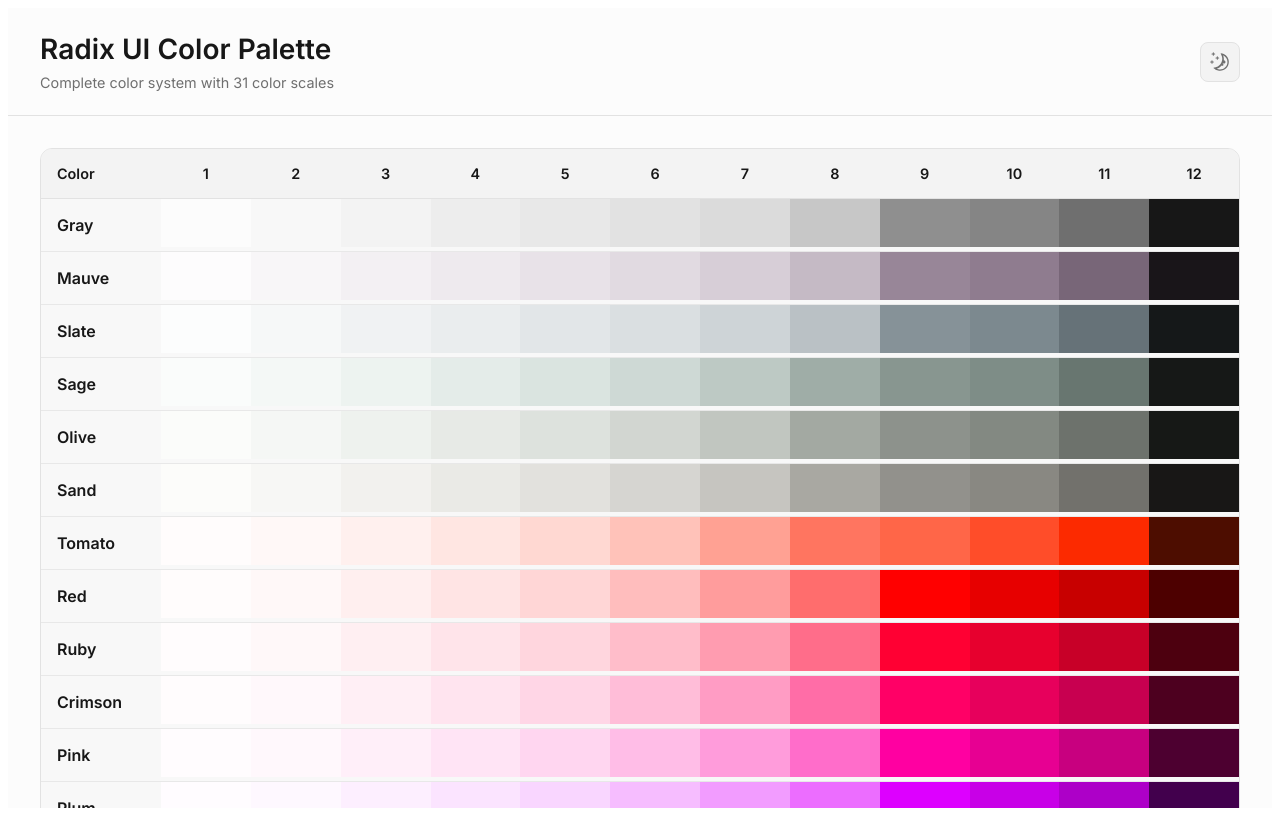
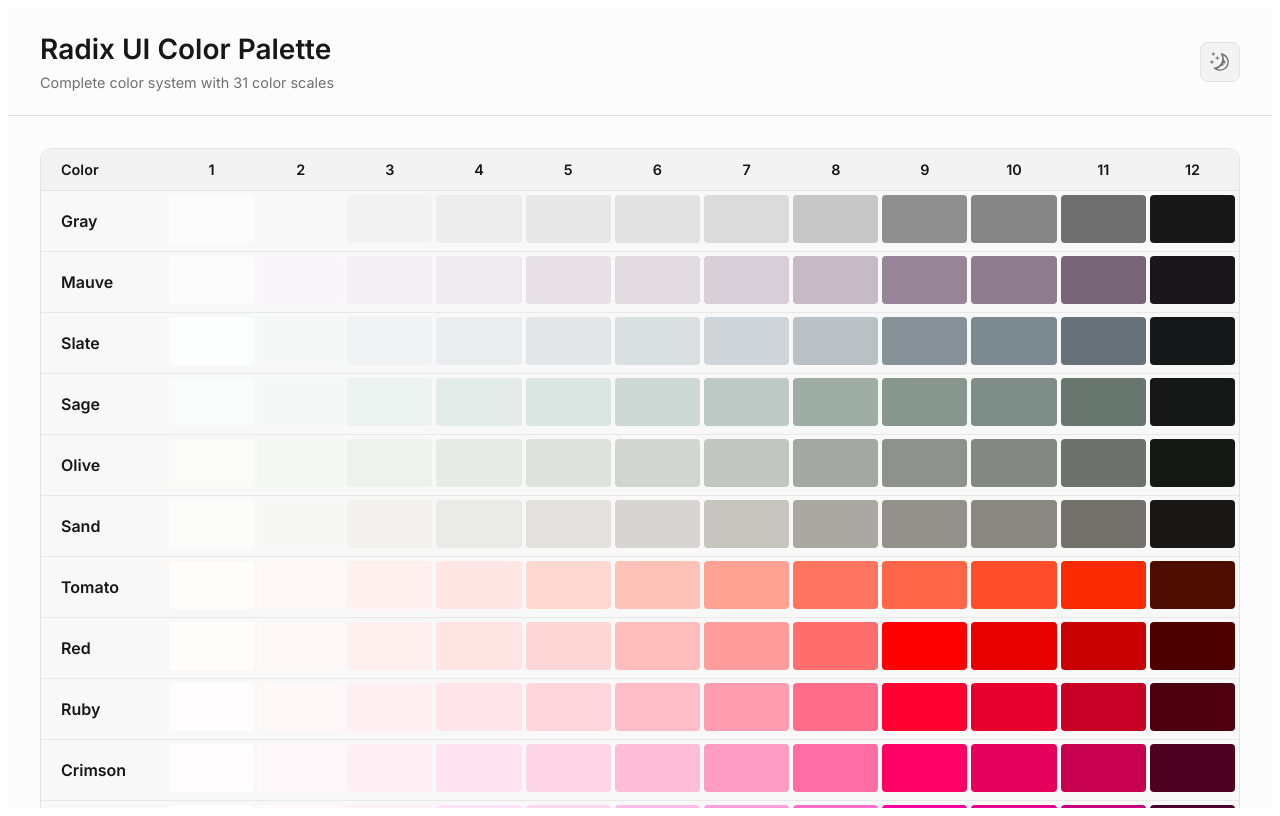
Before and after one commit to dmitrijovsjanik/fast.ui.color, a React (Vite) app: page / in a window 1280 px wide. Built offline with nearby package versions, Linux system fonts and the light colour scheme; the HTML template or start-up script is replaced by a standard one.

Commit message:
Fix color interface and improve spacing with 4px gaps

```diff
--- a/src/colors/palette.ts
+++ b/src/colors/palette.ts
@@ -46,6 +46,8 @@ export interface ColorPalette {
   amber: ColorScale;
   gold: ColorScale;
   bronze: ColorScale;
+  black: ColorScale;
+  white: ColorScale;
 }
 
 // Light Theme Colors (Complete Radix UI Palette)
--- a/src/components/ColorPalette.tsx
+++ b/src/components/ColorPalette.tsx
@@ -89,8 +89,8 @@ export function ColorPalette() {
       <style jsx>{`
         .color-palette-container {
           height: 100vh;
-          background: ${getColor(colors, 'gray', '1')};
-          color: ${getColor(colors, 'gray', '12')};
+          background: ${getColor(colors, 'gray', 1)};
+          color: ${getColor(colors, 'gray', 12)};
           transition: all 0.3s ease;
           font-family: 'Inter', -apple-system, BlinkMacSystemFont, 'Segoe UI', Roboto, sans-serif;
         }
@@ -104,8 +104,8 @@ export function ColorPalette() {
 
         .content-header {
           padding: 1.5rem 2rem;
-          border-bottom: 1px solid ${getColor(colors, 'gray', '6')};
-          background: ${getColor(colors, 'gray', '1')};
+          border-bottom: 1px solid ${getColor(colors, 'gray', 6)};
+          background: ${getColor(colors, 'gray', 1)};
           flex-shrink: 0;
         }
 
@@ -124,7 +124,7 @@ export function ColorPalette() {
 
         .content-header p {
           margin: 0;
-          color: ${getColor(colors, 'gray', '11')};
+          color: ${getColor(colors, 'gray', 11)};
           font-size: 0.9rem;
           font-family: 'Inter', -apple-system, BlinkMacSystemFont, 'Segoe UI', Roboto, sans-serif;
         }
@@ -136,28 +136,31 @@ export function ColorPalette() {
         }
 
         .color-table {
-          background: ${getColor(colors, 'gray', '2')};
+          background: ${getColor(colors, 'gray', 2)};
           border-radius: 0.75rem;
-          border: 1px solid ${getColor(colors, 'gray', '6')};
+          border: 1px solid ${getColor(colors, 'gray', 6)};
           overflow: hidden;
+          border-spacing: 4px;
         }
 
         .table-header {
           display: grid;
           grid-template-columns: 120px repeat(12, 1fr);
-          background: ${getColor(colors, 'gray', '3')};
-          border-bottom: 1px solid ${getColor(colors, 'gray', '6')};
+          background: ${getColor(colors, 'gray', 3)};
+          border-bottom: 1px solid ${getColor(colors, 'gray', 6)};
           position: sticky;
           top: 0;
           z-index: 10;
+          gap: 4px;
+          padding: 4px;
         }
 
         .color-name-header, .scale-header {
-          padding: 1rem 0.5rem;
+          padding: 0.5rem;
           font-weight: 600;
           text-align: center;
           font-size: 0.9rem;
-          color: ${getColor(colors, 'gray', '12')};
+          color: ${getColor(colors, 'gray', 12)};
         }
 
         .color-name-header {
@@ -168,12 +171,14 @@ export function ColorPalette() {
         .color-row {
           display: grid;
           grid-template-columns: 120px repeat(12, 1fr);
-          border-bottom: 1px solid ${getColor(colors, 'gray', '5')};
+          border-bottom: 1px solid ${getColor(colors, 'gray', 5)};
           transition: background 0.2s ease;
+          gap: 4px;
+          padding: 4px;
         }
 
         .color-row:hover {
-          background: ${getColor(colors, 'gray', '3')};
+          background: ${getColor(colors, 'gray', 3)};
         }
 
         .color-row:last-child {
@@ -184,7 +189,7 @@ export function ColorPalette() {
           padding: 1rem;
           font-weight: 600;
           text-transform: capitalize;
-          color: ${getColor(colors, 'gray', '12')};
+          color: ${getColor(colors, 'gray', 12)};
           display: flex;
           align-items: center;
         }
@@ -192,7 +197,7 @@ export function ColorPalette() {
         .color-swatch {
           width: 100%;
           height: 3rem;
-          border-right: 1px solid ${getColor(colors, 'gray', '5')};
+          border-radius: 4px;
           cursor: pointer;
           transition: transform 0.15s ease;
           position: relative;
@@ -203,9 +208,7 @@ export function ColorPalette() {
           z-index: 5;
         }
 
-        .color-swatch:last-child {
-          border-right: none;
-        }
+
 
 
 
@@ -221,9 +224,9 @@ export function ColorPalette() {
           justify-content: center;
           width: 40px;
           height: 40px;
-          background: ${getColor(colors, 'gray', '3')};
-          color: ${getColor(colors, 'gray', '11')};
-          border: 1px solid ${getColor(colors, 'gray', '6')};
+          background: ${getColor(colors, 'gray', 3)};
+          color: ${getColor(colors, 'gray', 11)};
+          border: 1px solid ${getColor(colors, 'gray', 6)};
           border-radius: 0.5rem;
           cursor: pointer;
           transition: all 0.2s ease;
@@ -231,14 +234,14 @@ export function ColorPalette() {
         }
 
         .theme-toggle-btn:hover {
-          background: ${getColor(colors, 'gray', '4')};
-          border-color: ${getColor(colors, 'gray', '7')};
-          color: ${getColor(colors, 'gray', '12')};
+          background: ${getColor(colors, 'gray', 4)};
+          border-color: ${getColor(colors, 'gray', 7)};
+          color: ${getColor(colors, 'gray', 12)};
         }
 
         .theme-toggle-btn:focus {
           outline: none;
-          box-shadow: 0 0 0 2px ${getColor(colors, 'blue', '7')};
+          box-shadow: 0 0 0 2px ${getColor(colors, 'blue', 7)};
         }
 
         /* Responsive Design */
```
